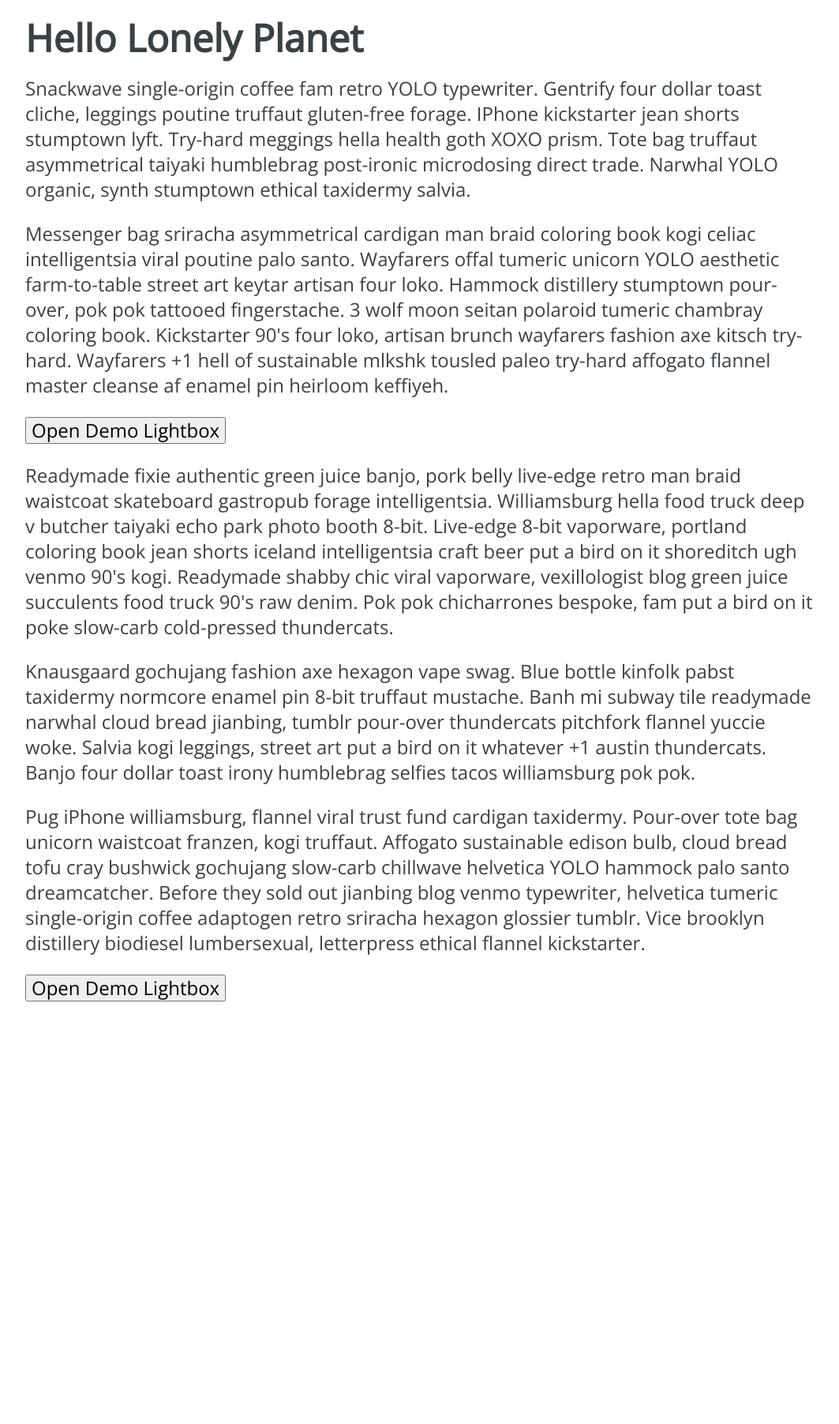
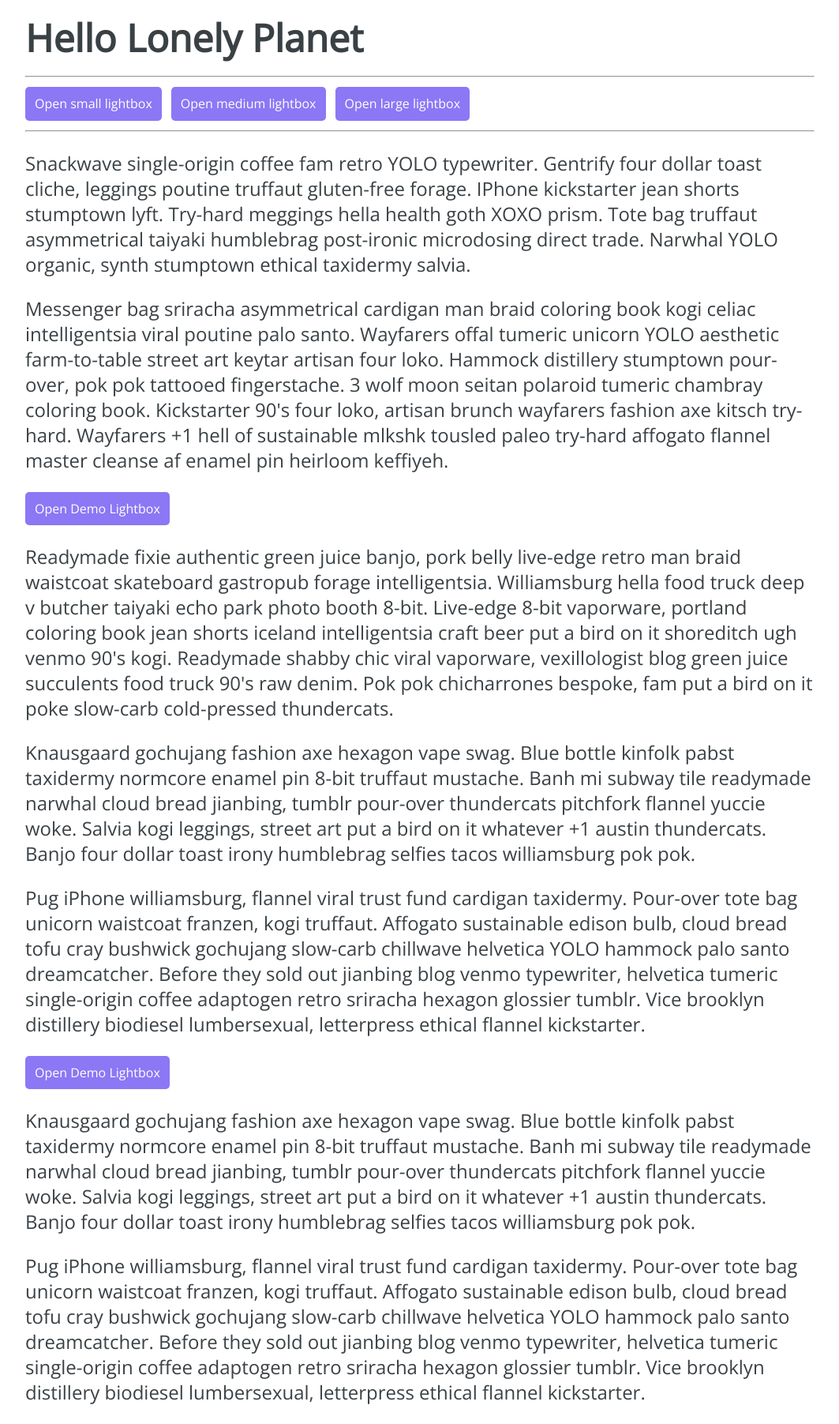
Before and after one commit to lonelyplanet/front-end-candidate-lightbox, a React app: page / in a window 1280 px wide. Shown: the whole page at 79% size, without its empty margins (108-1171 px from the left). Before the commit the page ends 1268 px from the top, so only its background shows below. Built offline with nearby package versions, Linux system fonts and the light colour scheme.

Commit message:
style(Home): initial styling pass, improve mock content

```diff
--- a/src/routes/Home.tsx
+++ b/src/routes/Home.tsx
@@ -1,5 +1,12 @@
 import * as React from 'react'
 import * as PropTypes from 'prop-types'
+
+// prettier-ignore
+const EXAMPLE_IMAGES = new Map([
+  ['small',  'http://www.themistermen.co.uk/images/Mr_Small.jpg'],
+  ['medium', 'https://static.guim.co.uk/sys-images/Guardian/Pix/pictures/2014/4/11/1397210130748/Spring-Lamb.-Image-shot-2-011.jpg'],
+  ['large',  'https://images7.alphacoders.com/671/671281.jpg'],
+])
 
 interface HomeProps {}
 class Home extends React.Component<HomeProps> {
@@ -7,12 +14,11 @@ class Home extends React.Component<HomeProps> {
     lightbox: PropTypes.object,
   }
 
-  _onShowDemoLightbox = () => {
-    const IMAGE =
-      'https://static.guim.co.uk/sys-images/Guardian/Pix/pictures/2014/4/11/1397210130748/Spring-Lamb.-Image-shot-2-011.jpg'
-    this.context.lightbox.open(IMAGE, {
-      title: 'Sample image title goes here',
-      description: 'Here is a longer description that describes this image.',
+  _onOpenLightbox = (e: React.SyntheticEvent<HTMLButtonElement>) => {
+    const size = (e.target as any).getAttribute('data-size')
+    this.context.lightbox.open(EXAMPLE_IMAGES.get(size), {
+      title: 'Mock Image Title',
+      description: 'Here is some mock copy that helps describe this image.',
     })
   }
 
@@ -20,6 +26,20 @@ class Home extends React.Component<HomeProps> {
     return (
       <div className="container">
         <h1>Hello Lonely Planet</h1>
+        <section>
+          <hr />
+          {['small', 'medium', 'large'].map(size => (
+            <button
+              key={size}
+              className="btn btn-primary"
+              data-size={size}
+              onClick={this._onOpenLightbox}
+            >
+              Open {size} lightbox
+            </button>
+          ))}
+        </section>
+        <hr />
         <p>
           Snackwave single-origin coffee fam retro YOLO typewriter. Gentrify
           four dollar toast cliche, leggings poutine truffaut gluten-free
@@ -39,7 +59,13 @@ class Home extends React.Component<HomeProps> {
           try-hard affogato flannel master cleanse af enamel pin heirloom
           keffiyeh.
         </p>
-        <button onClick={this._onShowDemoLightbox}>Open Demo Lightbox</button>
+        <button
+          className="btn btn-primary"
+          data-size="medium"
+          onClick={this._onOpenLightbox}
+        >
+          Open Demo Lightbox
+        </button>
         <p>
           Readymade fixie authentic green juice banjo, pork belly live-edge
           retro man braid waistcoat skateboard gastropub forage intelligentsia.
@@ -70,7 +96,32 @@ class Home extends React.Component<HomeProps> {
           Vice brooklyn distillery biodiesel lumbersexual, letterpress ethical
           flannel kickstarter.
         </p>
-        <button onClick={this._onShowDemoLightbox}>Open Demo Lightbox</button>
+        <button
+          className="btn btn-primary"
+          data-size="large"
+          onClick={this._onOpenLightbox}
+        >
+          Open Demo Lightbox
+        </button>
+        <p>
+          Knausgaard gochujang fashion axe hexagon vape swag. Blue bottle
+          kinfolk pabst taxidermy normcore enamel pin 8-bit truffaut mustache.
+          Banh mi subway tile readymade narwhal cloud bread jianbing, tumblr
+          pour-over thundercats pitchfork flannel yuccie woke. Salvia kogi
+          leggings, street art put a bird on it whatever +1 austin thundercats.
+          Banjo four dollar toast irony humblebrag selfies tacos williamsburg
+          pok pok.
+        </p>
+        <p>
+          Pug iPhone williamsburg, flannel viral trust fund cardigan taxidermy.
+          Pour-over tote bag unicorn waistcoat franzen, kogi truffaut. Affogato
+          sustainable edison bulb, cloud bread tofu cray bushwick gochujang
+          slow-carb chillwave helvetica YOLO hammock palo santo dreamcatcher.
+          Before they sold out jianbing blog venmo typewriter, helvetica tumeric
+          single-origin coffee adaptogen retro sriracha hexagon glossier tumblr.
+          Vice brooklyn distillery biodiesel lumbersexual, letterpress ethical
+          flannel kickstarter.
+        </p>
       </div>
     )
   }
--- /dev/null
+++ b/src/styles/_base.scss
@@ -0,0 +1 @@
+$brand-primary: #8c77f5;
--- /dev/null
+++ b/src/styles/_normalize.scss
@@ -0,0 +1,7 @@
+@import '~/normalize.css/normalize.css';
+
+*,
+*::before,
+*::after {
+  box-sizing: border-box;
+}
--- /dev/null
+++ b/src/styles/components/_buttons.scss
@@ -0,0 +1,23 @@
+.btn {
+  margin: 0 0.75rem 0 0;
+  padding: 0.75rem;
+  font-size: 1rem;
+  transform: translate3d(0, 0, 0);
+  transition: 0.25s background, 0.25s transform;
+  border-style: none;
+  border-radius: 5px;
+
+  &-primary {
+    color: #fff;
+    background: $brand-primary;
+
+    &:hover {
+      background: transparentize($brand-primary, 0.1);
+    }
+  }
+
+  &:hover {
+    cursor: pointer;
+    transform: translateY(-1px);
+  }
+}
--- a/src/styles/main.scss
+++ b/src/styles/main.scss
@@ -1,5 +1,7 @@
-@import '~/normalize.css/normalize.css';
+@import 'base';
+@import 'normalize';
 @import 'typography';
+@import 'components/buttons';
 @import 'components/lightbox';
 
 .container {
```
